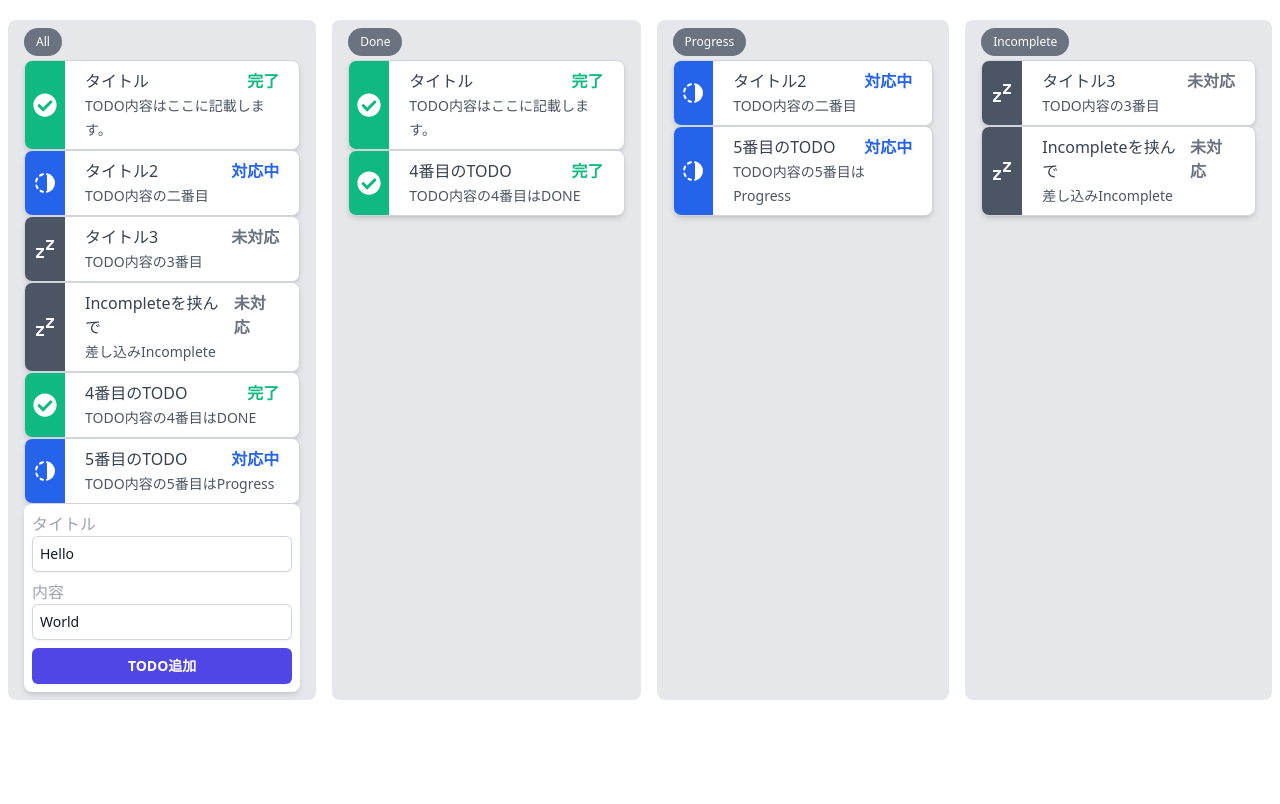
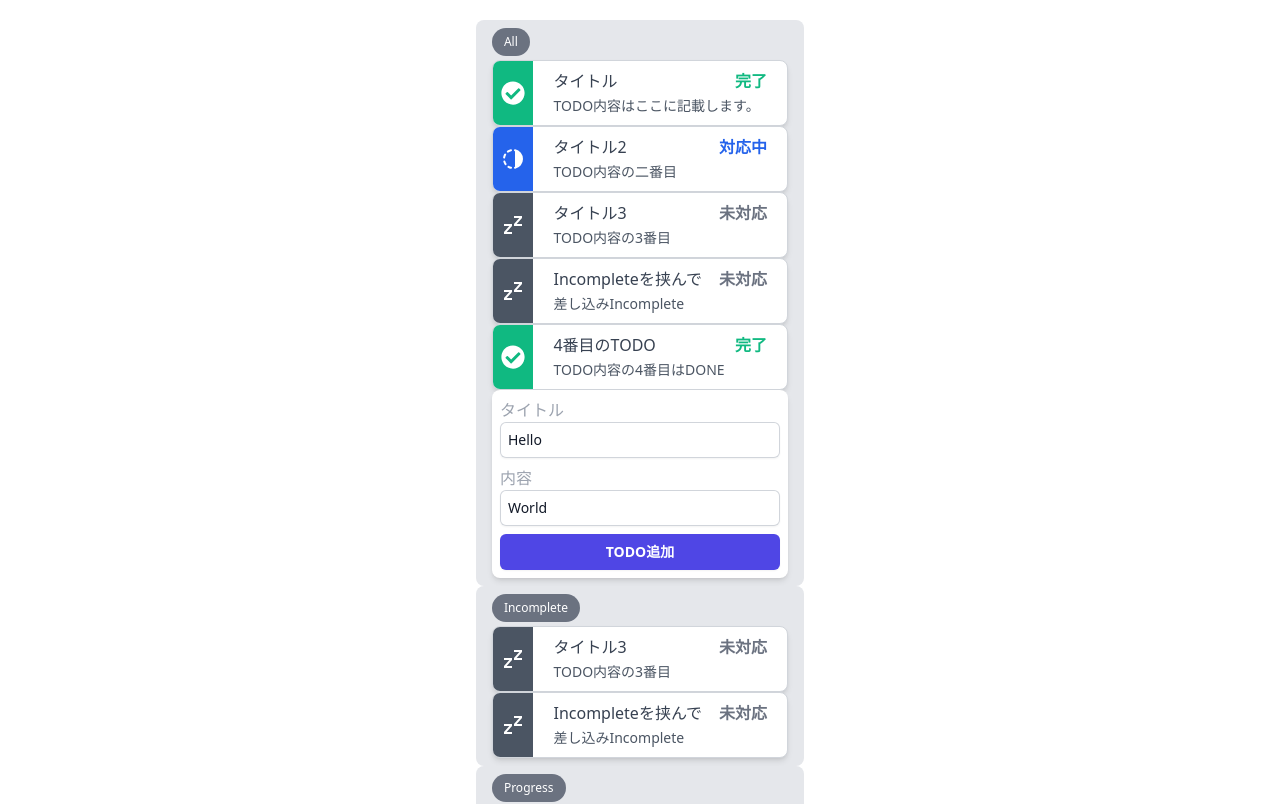
Before and after one commit to naitoyuma7110/trelloTodoApp, a Next.js app: page / in a window 1280 px wide. Shown: the top 804 px of the page. Built offline with nearby package versions, Linux system fonts and the light colour scheme.

Commit message:
[fix]add "All" to statuses array

```diff
--- a/src/components/Todo/todoListForm.tsx
+++ b/src/components/Todo/todoListForm.tsx
@@ -31,12 +31,9 @@ const TodoListForm = (): JSX.Element => {
 			content: "TODO内容の4番目はDONE",
 			status: "Done",
 		},
-		{
-			title: "5番目のTODO",
-			content: "TODO内容の5番目はProgress",
-			status: "Progress",
-		},
 	]);
+
+	const statuses = ["All", "Incomplete", "Progress", "Done"];
 
 	const addTodoOnClick = (todo: Todo) => {
 		// const newTodoList = todoItemList.slice();
@@ -49,31 +46,23 @@ const TodoListForm = (): JSX.Element => {
 
 	return (
 		<>
-			<div className="flex">
-				<div className="mx-2 px-4 py-2 rounded-lg bg-gray-200">
-					<span className="inline-flex items-center py-1.5 px-3 mb-1 rounded-full text-xs font-medium bg-gray-500 text-white">
-						All
-					</span>
-					{todoItemList.map((todo, i) => {
-						return <TodoItem key={i} {...todo} />;
-					})}
-					<TodoForm addTodoOnclick={addTodoOnClick} />
-				</div>
-				{["Done", "Progress", "Incomplete"].map((status, i) => {
+			<div className={`grid grid-cols-${statuses.length}`}>
+				{statuses.map((status, i) => {
 					const filteredTodoList = todoItemList.filter(
-						(item) => (item.status as Status) === status
+						(item) => status === "All" || item.status === status
 					);
 
 					return (
 						<div key={i} className="mx-2 px-4 py-2 rounded-lg bg-gray-200">
-							<span
-								key={i}
-								className="inline-flex items-center py-1.5 px-3 mb-1 rounded-full text-xs font-medium bg-gray-500 text-white">
+							<span className="inline-flex items-center py-1.5 px-3 mb-1 rounded-full text-xs font-medium bg-gray-500 text-white">
 								{status}
 							</span>
 							{filteredTodoList.map((todo, j) => (
-								<TodoItem key={j} {...todo} />
+								<div key={j}>
+									<TodoItem {...todo} />
+								</div>
 							))}
+							{status === "All" && <TodoForm addTodoOnclick={addTodoOnClick} />}
 						</div>
 					);
 				})}
```
